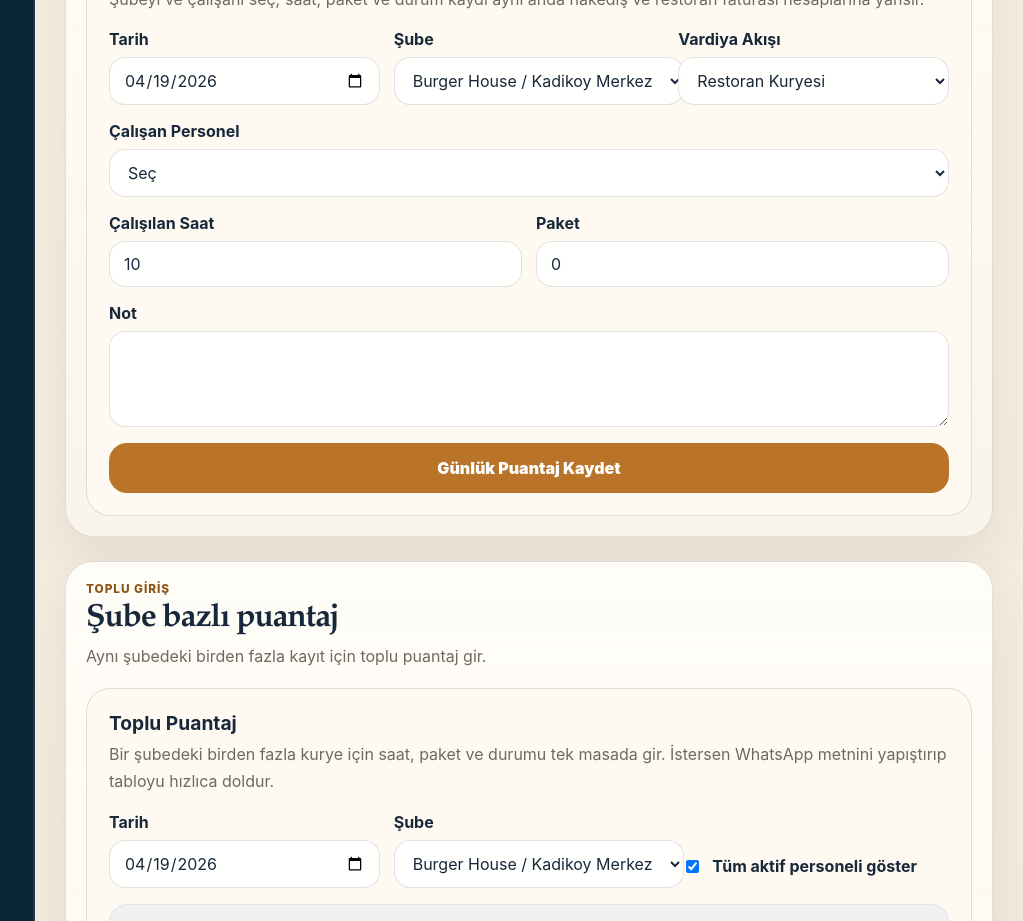
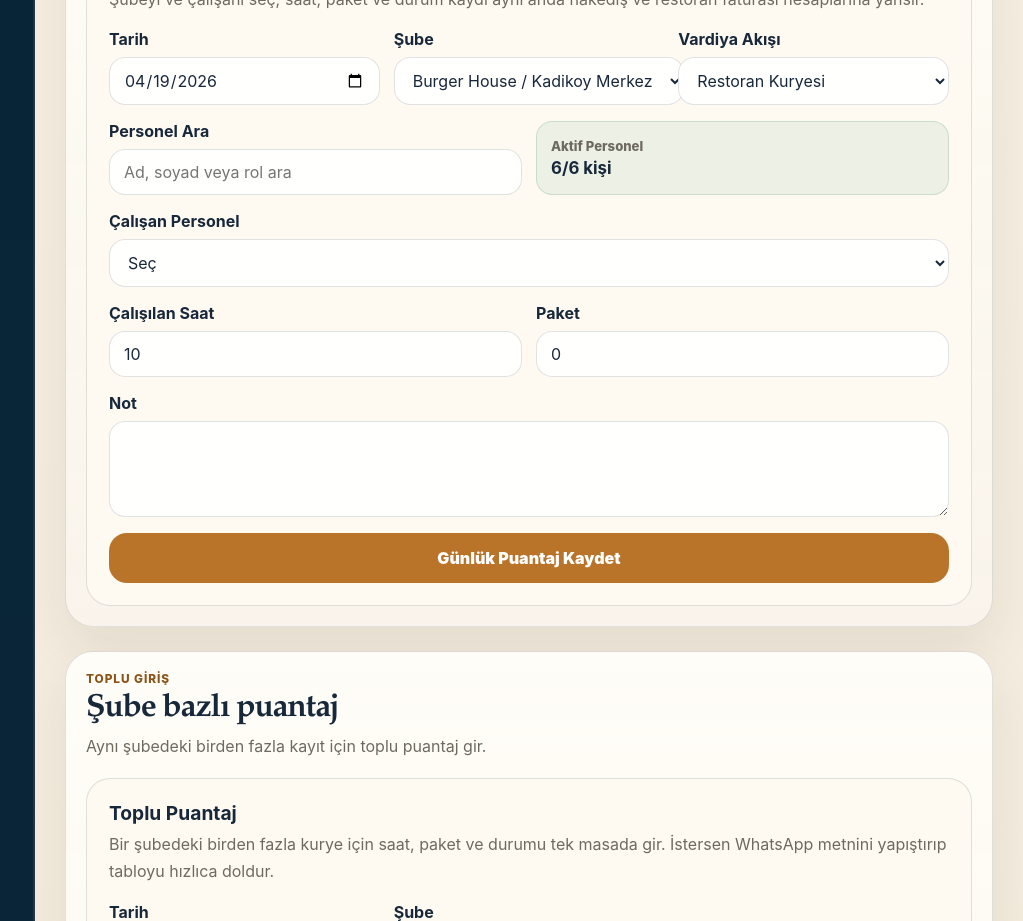
Before and after one commit to catkapinda/catkapinda-crm, a Next.js app in the folder v2/frontend/: page /preview/attendance in a window 1280 px wide. Shown: the part 2420-3341 px from the top of the page, without its empty margins (257-1280 px from the left). Built offline with nearby package versions, Linux system fonts and the light colour scheme.

Commit message:
Improve daily attendance person picker

```diff
--- a/v2/frontend/components/attendance/attendance-entry-workspace.tsx
+++ b/v2/frontend/components/attendance/attendance-entry-workspace.tsx
@@ -54,6 +54,7 @@ export function AttendanceEntryWorkspace({ onDataChange }: AttendanceEntryWorksp
   const [entryMode, setEntryMode] = useState("Restoran Kuryesi");
   const [primaryPersonId, setPrimaryPersonId] = useState<number | "">("");
   const [replacementPersonId, setReplacementPersonId] = useState<number | "">("");
+  const [personSearch, setPersonSearch] = useState("");
   const [absenceReason, setAbsenceReason] = useState("");
   const [workedHours, setWorkedHours] = useState("10");
   const [packageCount, setPackageCount] = useState("0");
@@ -107,6 +108,24 @@ export function AttendanceEntryWorkspace({ onDataChange }: AttendanceEntryWorksp
   const isFixedMonthly = selectedRestaurant?.pricing_model === "fixed_monthly";
   const needsReplacement = entryMode === "Joker" || entryMode === "Destek";
   const needsAbsenceReason = entryMode !== "Restoran Kuryesi";
+  const people = options?.people ?? [];
+  const filteredPeople = useMemo(() => {
+    const normalizedSearch = personSearch.trim().toLocaleLowerCase("tr-TR");
+    const matches = normalizedSearch
+      ? people.filter((person) =>
+          `${person.label} ${person.role}`.toLocaleLowerCase("tr-TR").includes(normalizedSearch),
+        )
+      : people;
+    const selectedIds = new Set(
+      [primaryPersonId, replacementPersonId].filter(
+        (personId): personId is number => typeof personId === "number",
+      ),
+    );
+    const pinnedPeople = people.filter(
+      (person) => selectedIds.has(person.id) && !matches.some((match) => match.id === person.id),
+    );
+    return [...pinnedPeople, ...matches];
+  }, [people, personSearch, primaryPersonId, replacementPersonId]);
 
   async function handleRestaurantChange(nextValue: string) {
     const nextRestaurantId = Number(nextValue);
@@ -286,6 +305,43 @@ export function AttendanceEntryWorkspace({ onDataChange }: AttendanceEntryWorksp
             }}
           >
             <label style={{ display: "grid", gap: "8px" }}>
+              <span style={{ fontWeight: 700 }}>Personel Ara</span>
+              <input
+                type="search"
+                value={personSearch}
+                onChange={(event) => setPersonSearch(event.target.value)}
+                placeholder="Ad, soyad veya rol ara"
+                style={fieldStyle}
+              />
+            </label>
+            <div
+              style={{
+                display: "grid",
+                alignContent: "center",
+                gap: "4px",
+                padding: "12px 14px",
+                borderRadius: "16px",
+                border: "1px solid rgba(17, 125, 87, 0.16)",
+                background: "rgba(17, 125, 87, 0.08)",
+              }}
+            >
+              <span style={{ color: "var(--muted)", fontSize: "0.82rem", fontWeight: 800 }}>
+                Aktif Personel
+              </span>
+              <strong style={{ fontSize: "1.05rem" }}>
+                {filteredPeople.length}/{people.length} kişi
+              </strong>
+            </div>
+          </div>
+
+          <div
+            style={{
+              display: "grid",
+              gridTemplateColumns: "repeat(auto-fit, minmax(220px, 1fr))",
+              gap: "14px",
+            }}
+          >
+            <label style={{ display: "grid", gap: "8px" }}>
               <span style={{ fontWeight: 700 }}>
                 {needsReplacement ? "Normalde Girecek Personel" : "Çalışan Personel"}
               </span>
@@ -295,7 +351,7 @@ export function AttendanceEntryWorkspace({ onDataChange }: AttendanceEntryWorksp
                 style={fieldStyle}
               >
                 <option value="">Seç</option>
-                {options?.people.map((person) => (
+                {filteredPeople.map((person) => (
                   <option key={person.id} value={person.id}>
                     {person.label}
                   </option>
@@ -312,7 +368,7 @@ export function AttendanceEntryWorkspace({ onDataChange }: AttendanceEntryWorksp
                   style={fieldStyle}
                 >
                   <option value="">Seç</option>
-                  {options?.people.map((person) => (
+                  {filteredPeople.map((person) => (
                     <option key={person.id} value={person.id}>
                       {person.label}
                     </option>
```
